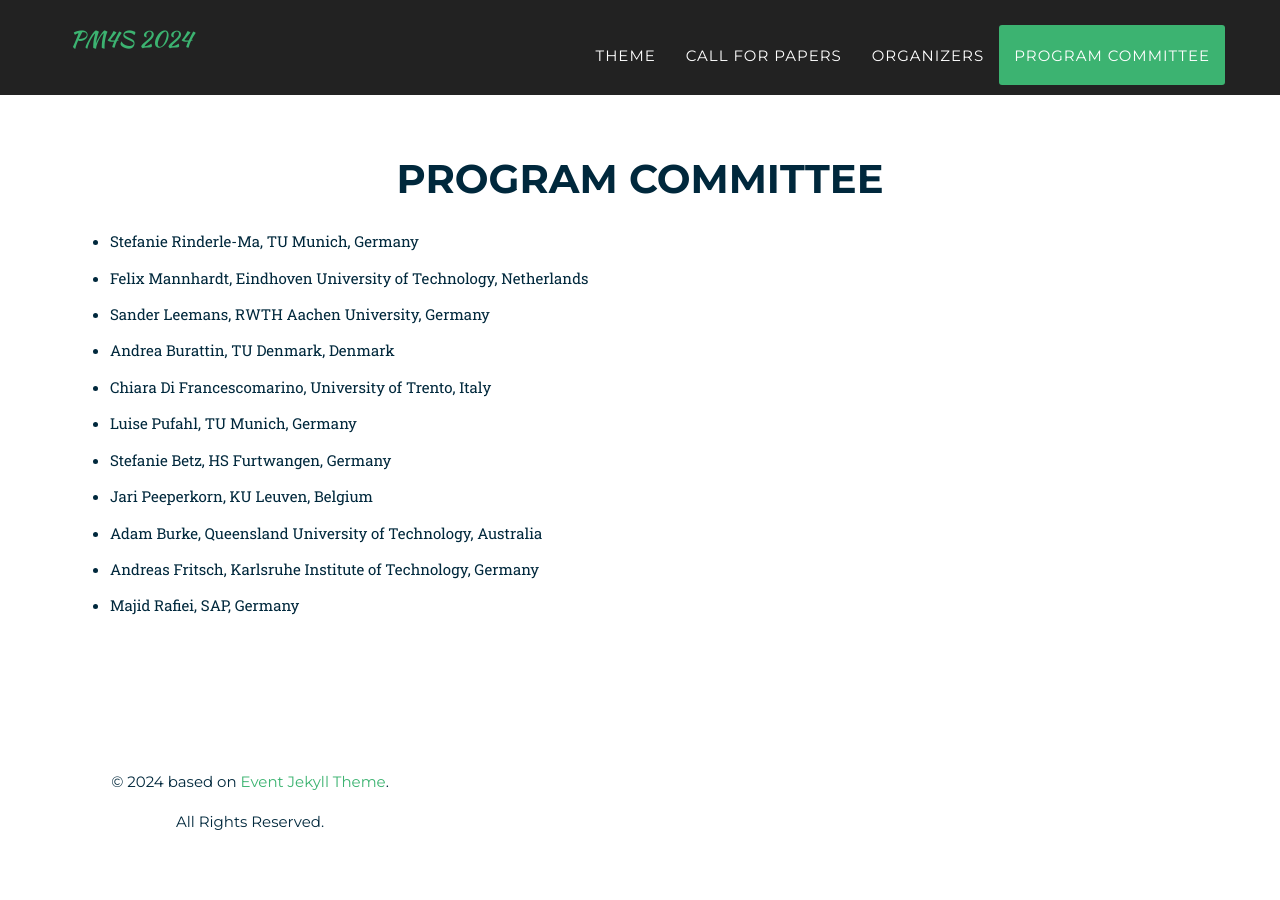
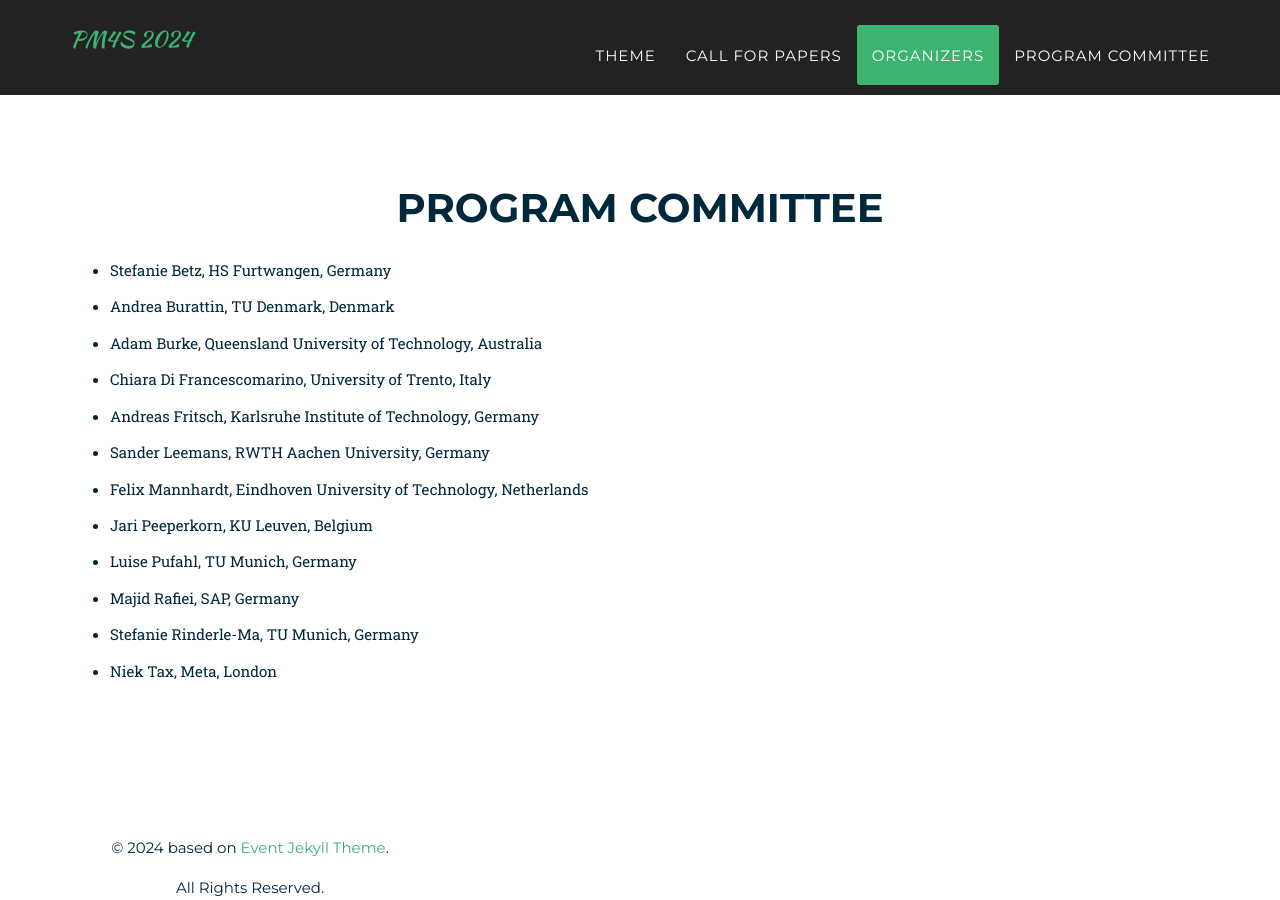
Before and after one commit to pm4s-ws/workshop, a Jekyll site: the page built from index.html, in a window 1280 px wide and 900 px high, scrolled down 5286 px. Built offline with Jekyll 4.4.1, drawn with Linux system fonts in a browser that asks for light colours; some web fonts are replaced; before the commit the page ends 6153 px from its top, so only the background shows below that; some of the changed text lies outside the part shown.

Commit message:
:art: Reordered PC and included Niek Tax

```diff
--- a/_includes/2024_data/call.html
+++ b/_includes/2024_data/call.html
@@ -40,7 +40,8 @@
 </p>
 
 <p>
-  Topics, therefore, include the following but are not limited to:
+  Topics, include anything supporting environmental or social sustainability using Process Mining or works contributing to process mining being capable of doing so.
+    They include but are not limited to:
 </p>
 
 <ul>
--- a/_includes/2024_data/committee.html
+++ b/_includes/2024_data/committee.html
@@ -15,17 +15,18 @@
           </style>
 
     <ul>
+        <li>Stefanie Betz, HS Furtwangen, Germany</li>
+        <li>Andrea Burattin, TU Denmark, Denmark</li>
+        <li>Adam Burke, Queensland University of Technology, Australia</li>
+        <li>Chiara Di Francescomarino, University of Trento, Italy</li>
+        <li>Andreas Fritsch, Karlsruhe Institute of Technology, Germany</li>
+        <li>Sander Leemans, RWTH Aachen University, Germany</li>
+        <li>Felix Mannhardt, Eindhoven University of Technology, Netherlands</li>
+        <li>Jari Peeperkorn, KU Leuven, Belgium</li>
+        <li>Luise Pufahl, TU Munich, Germany</li>
+        <li>Majid Rafiei, SAP, Germany</li>
         <li>Stefanie Rinderle-Ma, TU Munich, Germany</li>
-        <li>Felix Mannhardt, Eindhoven University of Technology, Netherlands</li>
-        <li>Sander Leemans, RWTH Aachen University, Germany</li>
-        <li>Andrea Burattin, TU Denmark, Denmark</li>
-        <li>Chiara Di Francescomarino, University of Trento, Italy</li>
-        <li>Luise Pufahl, TU Munich, Germany</li>
-        <li>Stefanie Betz, HS Furtwangen, Germany</li>
-        <li>Jari Peeperkorn, KU Leuven, Belgium</li>
-        <li>Adam Burke, Queensland University of Technology, Australia</li>
-        <li>Andreas Fritsch, Karlsruhe Institute of Technology, Germany</li>
-        <li>Majid Rafiei, SAP, Germany</li>
+        <li>Niek Tax, Meta, London</li>
     </ul>
 
       </div>
```
